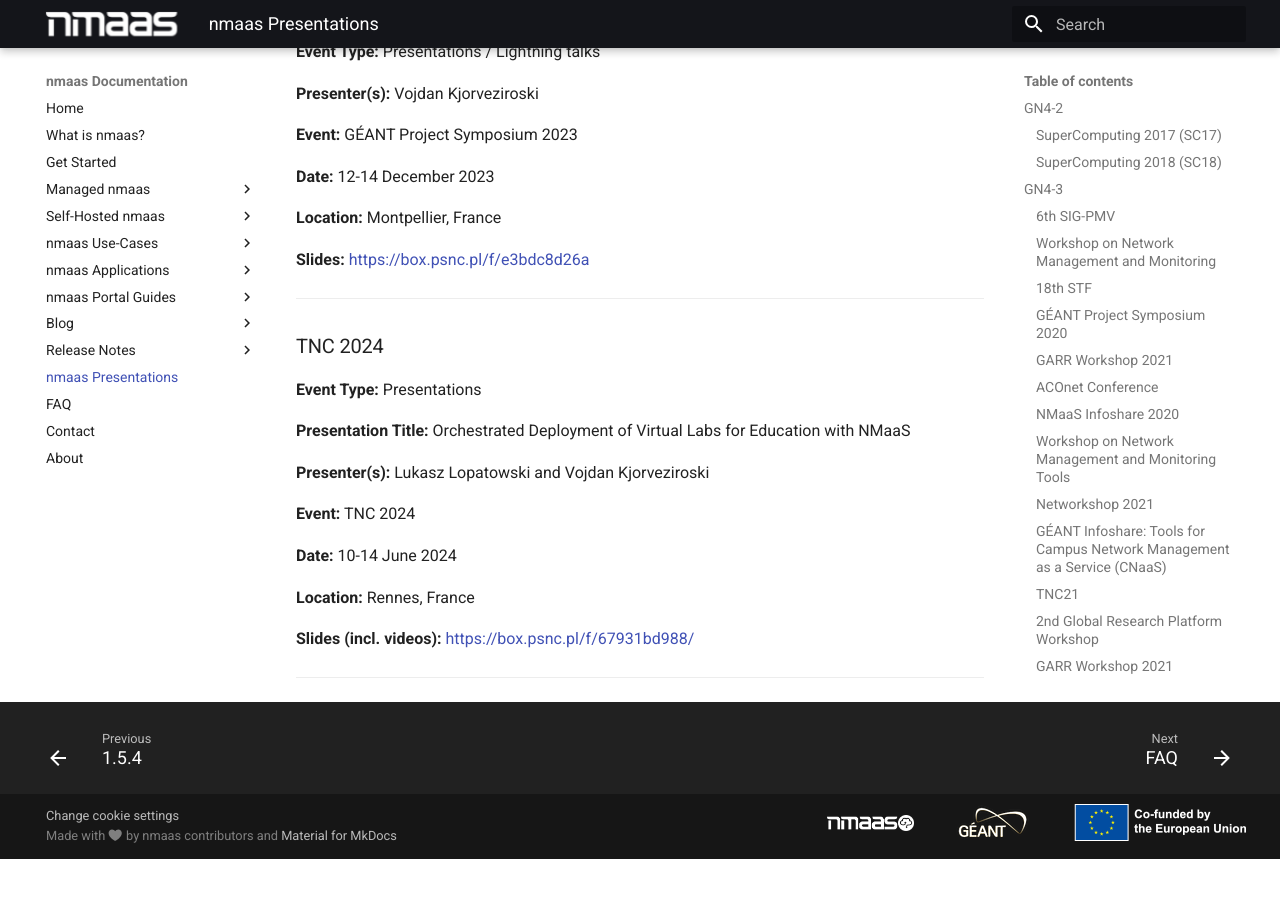
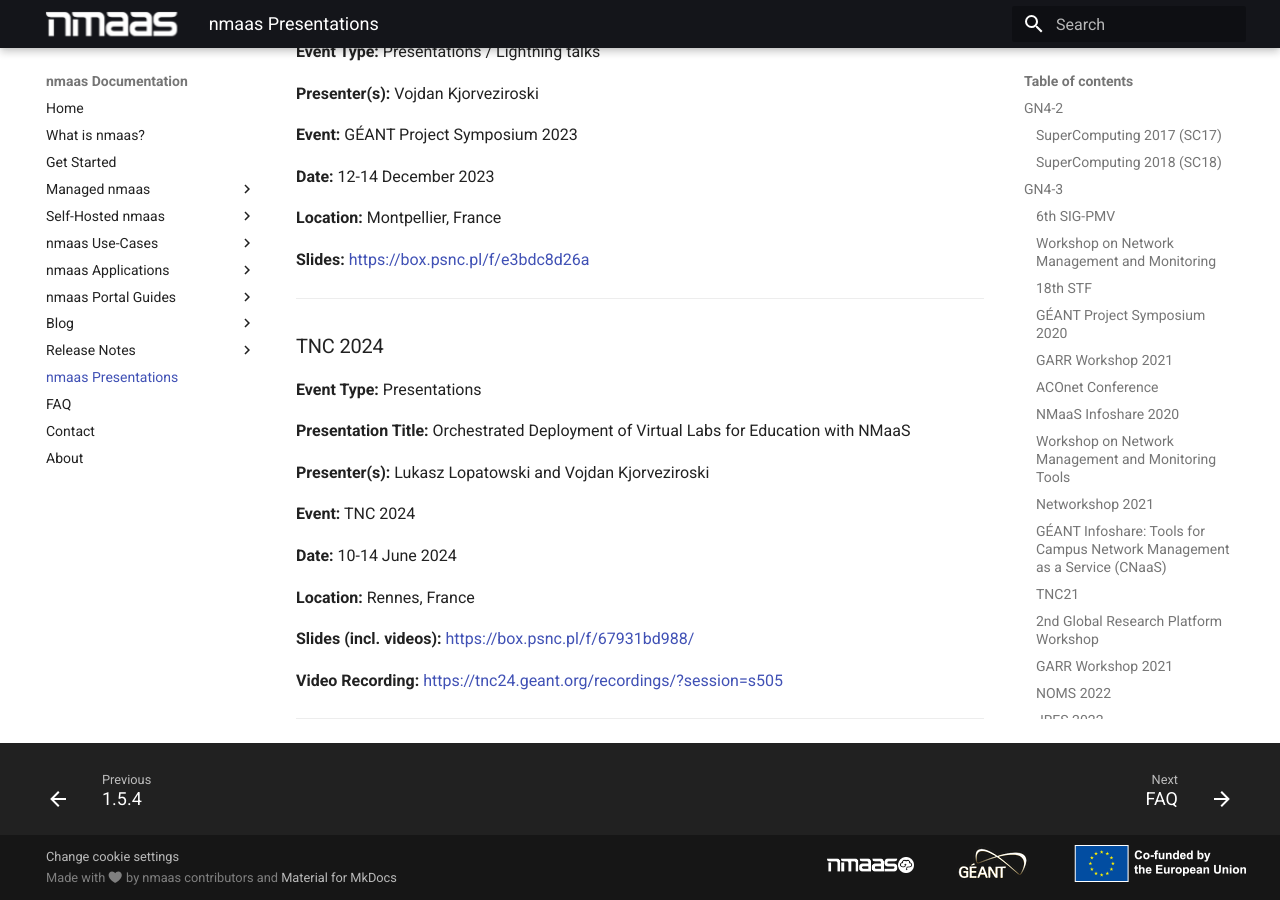
Before and after one commit to nmaas-platform/nmaas-docs, an MkDocs documentation site: the page built from docs/nmaas-presentations.md, in a window 1280 px wide and 900 px high, scrolled down 9309 px. Built offline with MkDocs 1.6.1 and Material for MkDocs 9.7.7, drawn with Linux system fonts in a browser that asks for light colours; before the commit the page ends 10168 px from its top, so only the background shows below that.

Commit message:
Add a link to the video recoding for TNC 24

```diff
--- a/docs/nmaas-presentations.md
+++ b/docs/nmaas-presentations.md
@@ -459,4 +459,6 @@
 
 **Slides (incl. videos):** [https://box.psnc.pl/f/67931bd988/](https://box.psnc.pl/f/67931bd988/?raw=1)
 
+**Video Recording:** [https://tnc24.geant.org/recordings/?session=s505](https://tnc24.geant.org/recordings/?session=s505)
+
 ---
```
